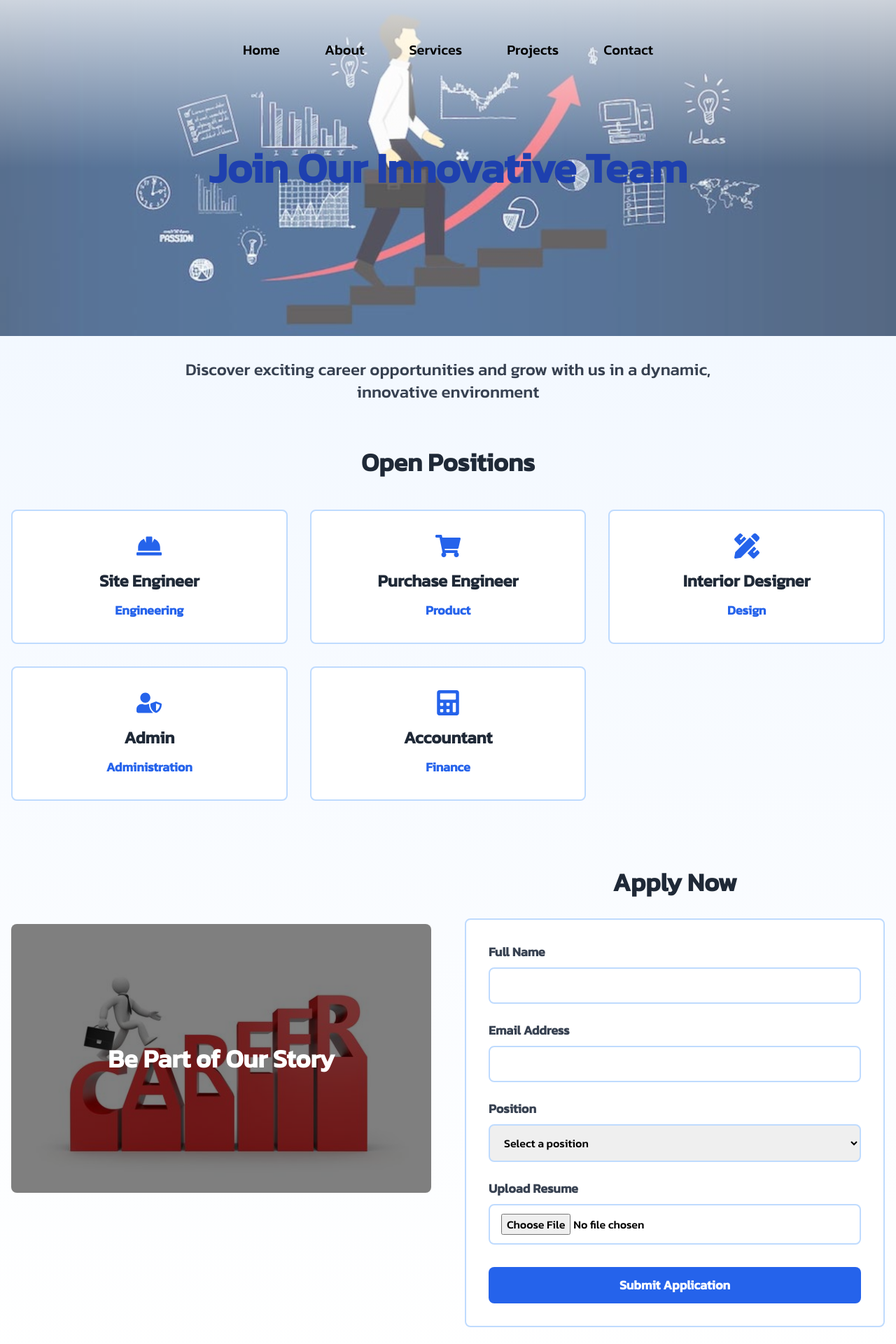
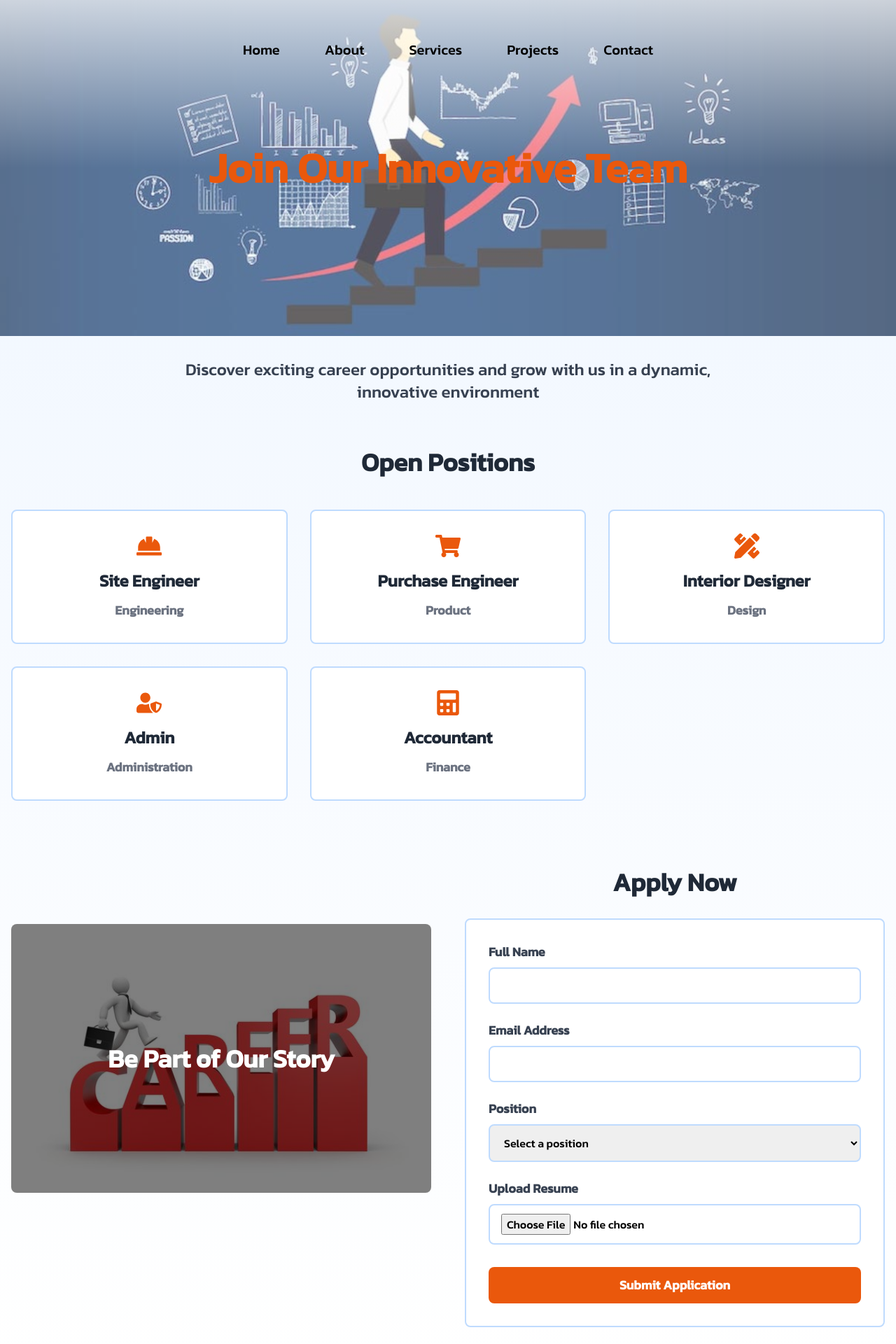
Before and after one commit to AkshayKalamkarr/supremeinfrastructure, a Next.js app: page /contact/career in a window 1280 px wide. Shown: the top 1920 px of the page at 70% size. Built offline with nearby package versions, Linux system fonts and the light colour scheme.

Commit message:
color shade to orange

```diff
--- a/app/contact/career/page.jsx
+++ b/app/contact/career/page.jsx
@@ -46,9 +46,9 @@ const CareerPage = () => {
                         initial={{ opacity: 0, y: -50 }}
                         animate={{ opacity: 1, y: 0 }}
                         transition={{ duration: 1 }}
-                        className="text-4xl md:text-5xl lg:text-6xl font-extrabold text-blue-800 text-center leading-tight px-4"
+                        className="text-4xl md:text-5xl lg:text-6xl font-extrabold text-orange-600 text-center leading-tight px-4"
                     >
-                        Join Our <span className="text-blue-800">Innovative</span> Team
+                        Join Our <span className="text-orange-600">Innovative</span> Team
                     </motion.h1>
                 </div>
             </div>
@@ -74,10 +74,10 @@ const CareerPage = () => {
                                 whileTap={{ scale: 0.95 }}
                             >
                                 <motion.div className="text-4xl mb-4 flex justify-center">
-                                    <job.icon className="text-blue-600" />
+                                    <job.icon className="text-orange-600" />
                                 </motion.div>
                                 <h3 className="text-xl md:text-2xl font-bold mb-3 text-gray-800">{job.title}</h3>
-                                <p className="text-lg text-blue-600 font-semibold">{job.department}</p>
+                                <p className="text-lg text-gray-500 font-semibold">{job.department}</p>
                             </motion.div>
                         ))}
                     </div>
@@ -157,7 +157,7 @@ const CareerPage = () => {
                             </div>
                             <motion.button
                                 type="submit"
-                                className="w-full bg-blue-600 hover:bg-blue-700 text-white text-lg font-bold py-3 px-6 rounded-lg transition duration-300"
+                                className="w-full bg-orange-600 hover:bg-blue-700 text-white text-lg font-bold py-3 px-6 rounded-lg transition duration-300"
                                 whileHover={{ scale: 1.05 }}
                                 whileTap={{ scale: 0.95 }}
                             >
```
